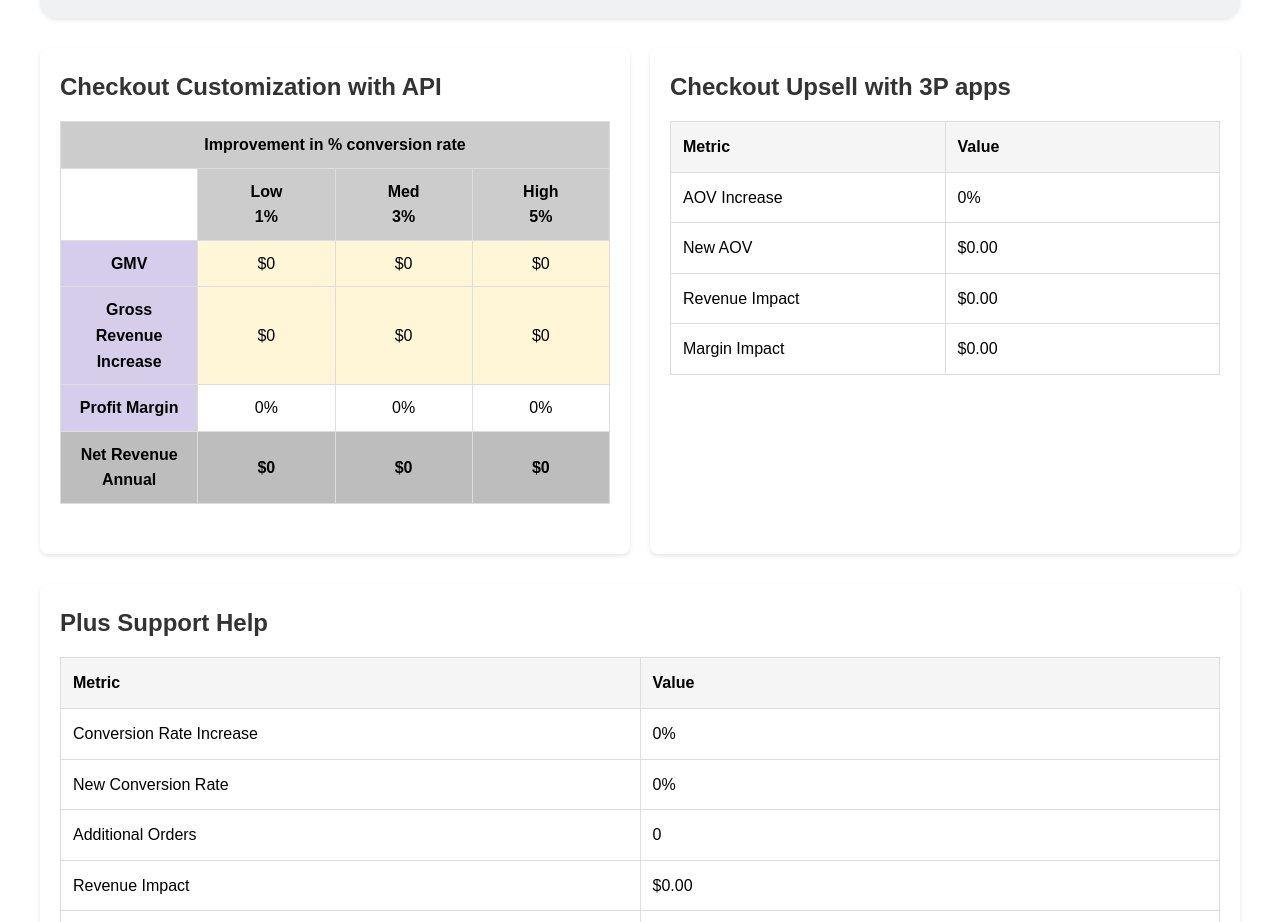
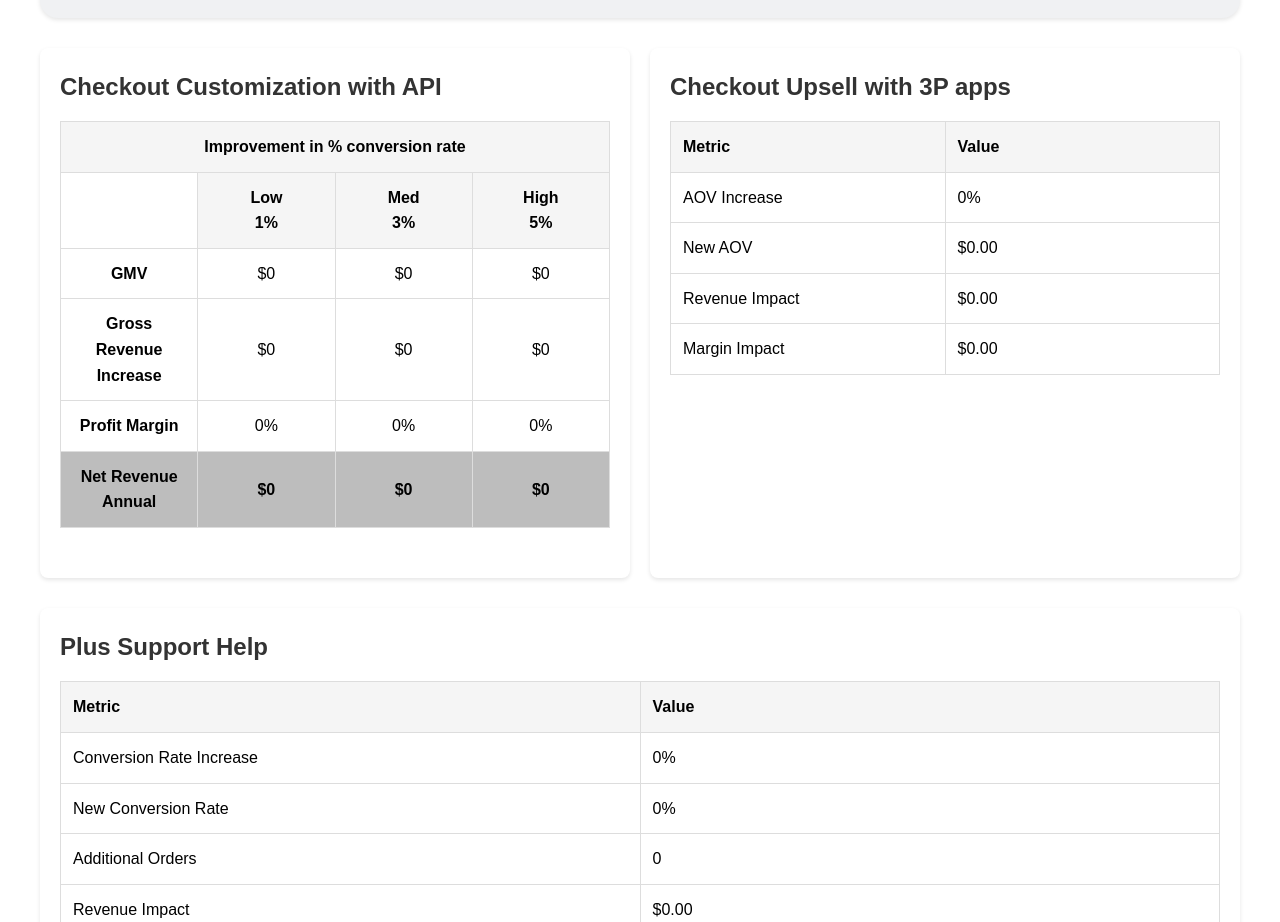
Before and after one commit to staceyhayman/D2C-ROI-Calculator, a plain HTML site: page index.html in a window 1280 px wide. Shown: the part 1535-2457 px from the top of the page. Drawn offline with Linux system fonts and the light colour scheme.

Commit message:
Style and calculation fix: Checkout Customization with API table matches other tables and updates live from Cost Inputs

```diff
--- a/index.html
+++ b/index.html
@@ -111,23 +111,26 @@
             width: 100%;
             border-collapse: collapse;
             margin-bottom: 30px;
+            background-color: white;
         }
         .custom-api-table th, .custom-api-table td {
             border: 1px solid #ddd;
-            padding: 10px;
+            padding: 12px;
             text-align: center;
+            font-family: inherit;
+            font-size: 1em;
         }
         .custom-api-header {
-            background: #cccccc;
+            background: #f5f5f5;
             font-weight: bold;
         }
         .custom-api-label {
             font-weight: bold;
-            background: #d6cdea;
+            background: #fff;
             text-align: left;
         }
         .custom-api-gmv, .custom-api-gross {
-            background: #fff5d7;
+            background: #fff;
         }
         .custom-api-profit {
             background: #fff;
```
